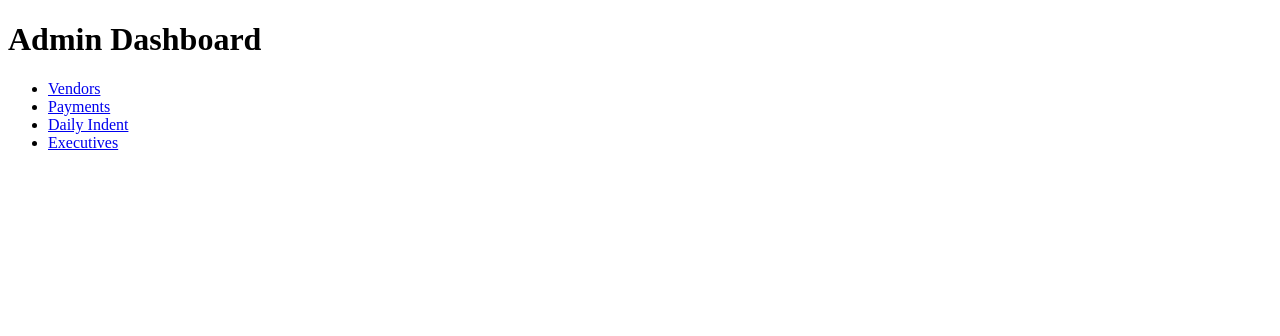
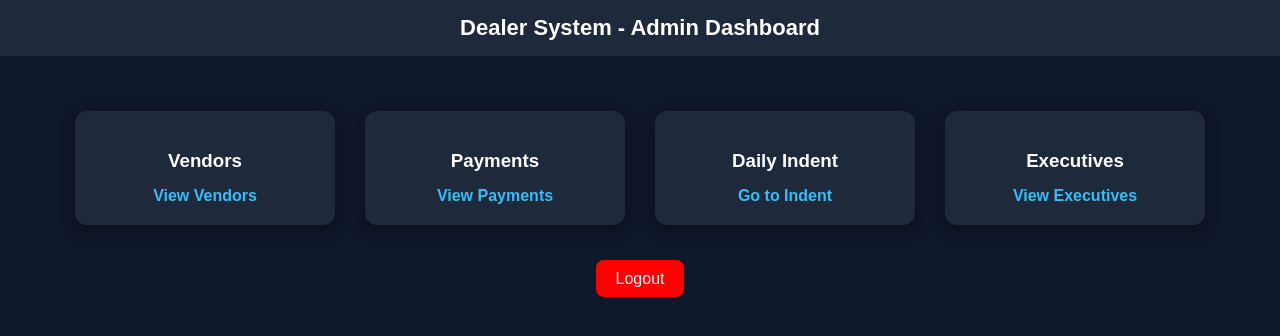
Before and after one commit to varundcodes/Dealer-System---django, a Django app: page /admin-dashboard/ in a window 1280 px wide. Shown: the top 336 px of the page. Run offline with Django 5.2, Linux system fonts and the light colour scheme.

Commit message:
Added beautiful admin dashboard UI

```diff
--- a/core/templates/core/admin_dashboard.html
+++ b/core/templates/core/admin_dashboard.html
@@ -2,15 +2,105 @@
 <html>
 <head>
     <title>Admin Dashboard</title>
+
+    <style>
+        body {
+            margin: 0;
+            font-family: Arial, sans-serif;
+            background: #0f172a;
+            color: white;
+        }
+
+        .header {
+            background: #1e293b;
+            padding: 15px;
+            text-align: center;
+            font-size: 22px;
+            font-weight: bold;
+        }
+
+        .container {
+            display: flex;
+            justify-content: center;
+            flex-wrap: wrap;
+            margin-top: 40px;
+        }
+
+        .card {
+            background: #1e293b;
+            width: 220px;
+            margin: 15px;
+            padding: 20px;
+            border-radius: 12px;
+            text-align: center;
+            transition: 0.3s;
+            box-shadow: 0 5px 15px rgba(0,0,0,0.4);
+        }
+
+        .card:hover {
+            transform: translateY(-5px);
+            background: #334155;
+        }
+
+        .card h3 {
+            margin-bottom: 15px;
+        }
+
+        .card a {
+            text-decoration: none;
+            color: #38bdf8;
+            font-weight: bold;
+        }
+
+        .logout {
+            margin-top: 30px;
+            text-align: center;
+        }
+
+        .logout a {
+            background: red;
+            padding: 10px 20px;
+            color: white;
+            border-radius: 8px;
+            text-decoration: none;
+        }
+    </style>
+
 </head>
+
 <body>
-    <h1>Admin Dashboard</h1>
 
-    <ul>
-        <li><a href="/admin/core/vendor/">Vendors</a></li>
-        <li><a href="/admin/core/vendorpayment/">Payments</a></li>
-        <li><a href="/daily-indent/">Daily Indent</a></li>
-        <li><a href="/admin/core/executive/">Executives</a></li>
-    </ul>
+<div class="header">
+    Dealer System - Admin Dashboard
+</div>
+
+<div class="container">
+
+    <div class="card">
+        <h3>Vendors</h3>
+        <a href="/admin/core/vendor/">View Vendors</a>
+    </div>
+
+    <div class="card">
+        <h3>Payments</h3>
+        <a href="/admin/core/vendorpayment/">View Payments</a>
+    </div>
+
+    <div class="card">
+        <h3>Daily Indent</h3>
+        <a href="/daily-indent/">Go to Indent</a>
+    </div>
+
+    <div class="card">
+        <h3>Executives</h3>
+        <a href="/admin/core/executive/">View Executives</a>
+    </div>
+
+</div>
+
+<div class="logout">
+    <a href="/admin/logout/">Logout</a>
+</div>
+
 </body>
 </html>
```
